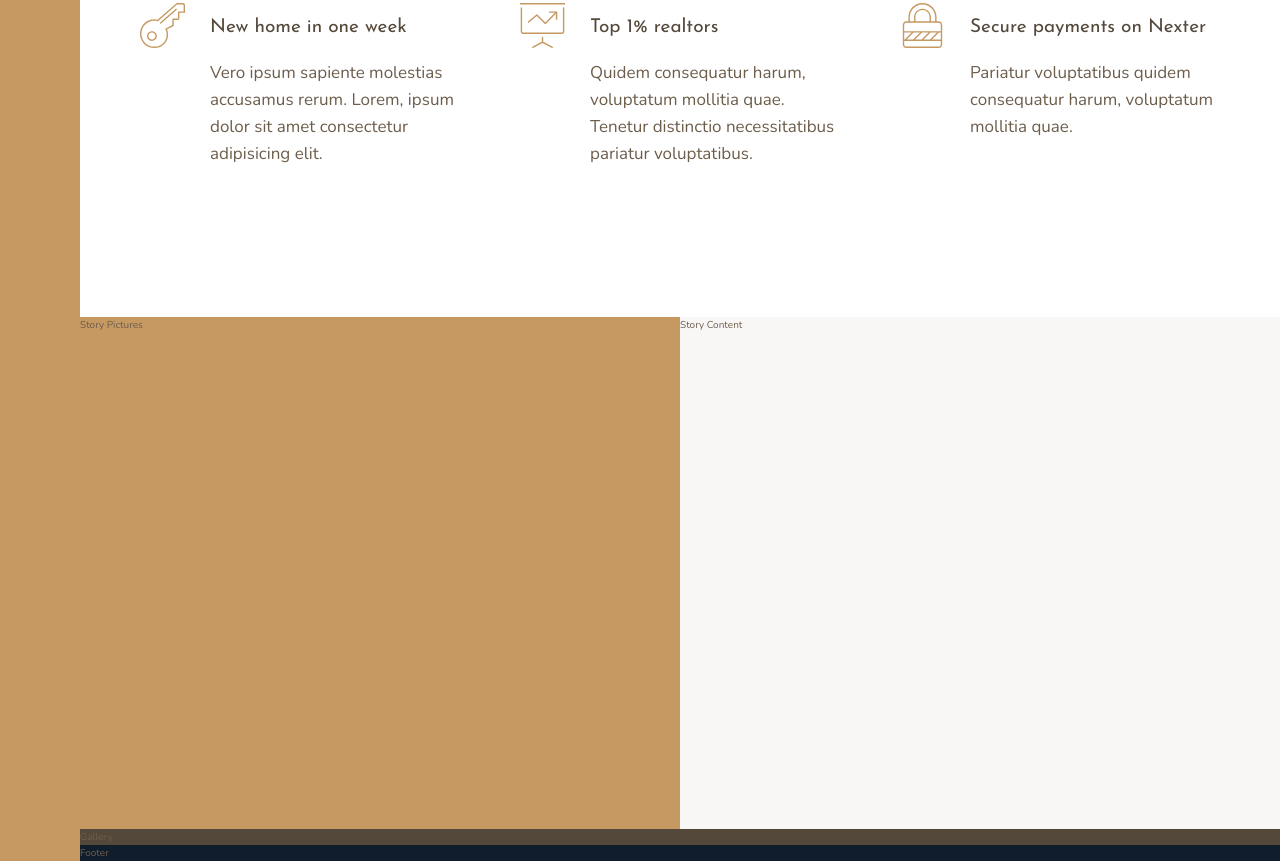
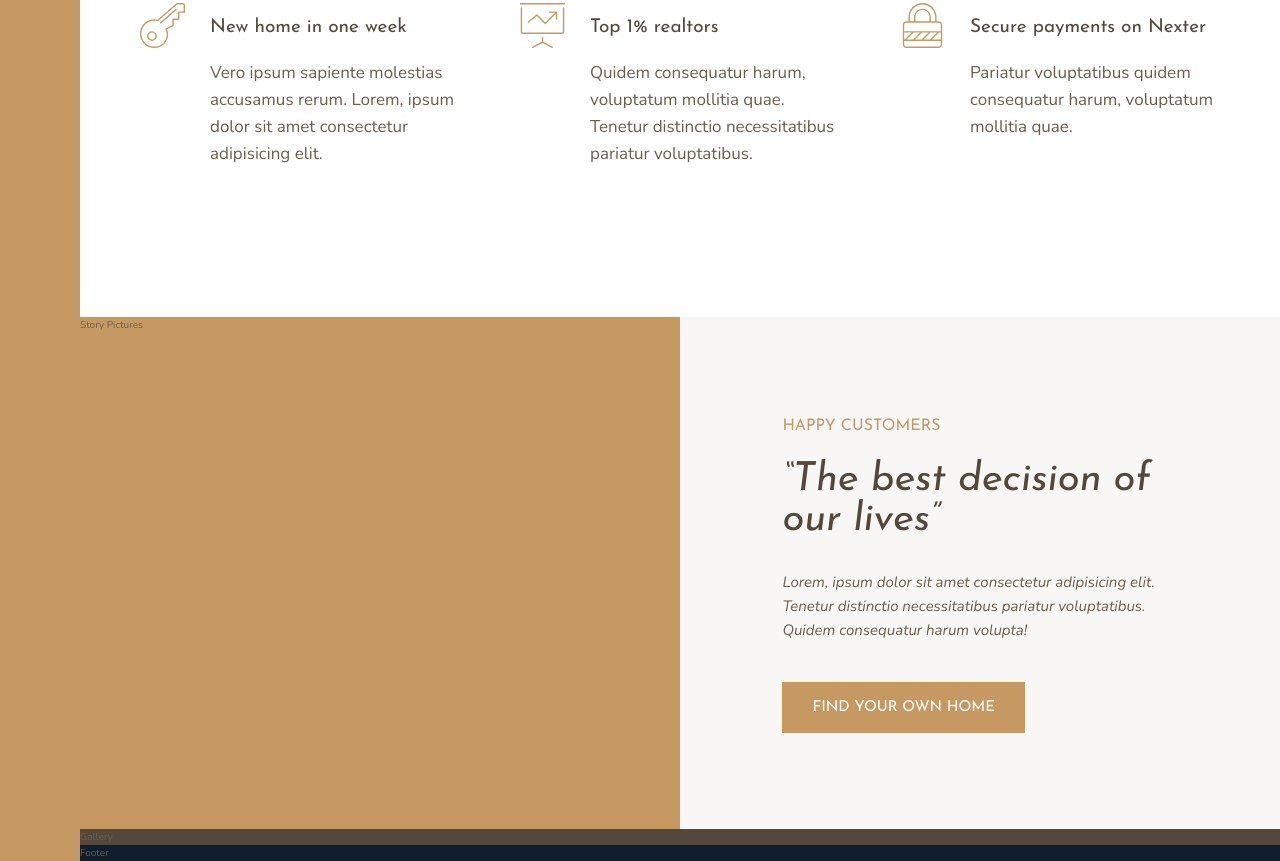
Before and after one commit to gavinquirk/nexter, a website: page index.html in a window 1280 px wide. Shown: the part 991-1852 px from the top of the page. Drawn offline with nearby package versions, Linux system fonts and the light colour scheme.

Commit message:
story content completed

```diff
--- a/index.html
+++ b/index.html
@@ -88,7 +88,11 @@
         </div>
 
         <div class="story__content">
-            Story Content
+            <h3 class="heading-3 mb-sm">Happy Customers</h3>
+            <h2 class="heading-2 heading-2--dark mb-md">&ldquo;The best decision of our lives&rdquo;</h2>
+            <p class="story__text">Lorem, ipsum dolor sit amet consectetur adipisicing elit.
+                Tenetur distinctio necessitatibus pariatur voluptatibus. Quidem consequatur harum volupta!</p>
+                <button class="btn">Find your own home</button>
         </div>
 
         <section class="homes">
--- a/sass/_story.scss
+++ b/sass/_story.scss
@@ -8,5 +8,24 @@
   &__content {
     background-color: $color-grey-light-1;
     grid-column: col-start 5 / full-end;
+
+    padding: 6rem 8vw;
+
+    // Flexbox solution
+    // display: flex;
+    // flex-direction: column;
+    // justify-content: center;
+    // align-items: flex-start;
+
+    // CSS Grid solution
+    display: grid;
+    align-content: center;
+    justify-items: start;
+  }
+
+  &__text {
+    font-size: 1.5rem;
+    font-style: italic;
+    margin-bottom: 4rem;
   }
 }
--- a/sass/_typography.scss
+++ b/sass/_typography.scss
@@ -9,21 +9,48 @@
 
 .heading-2 {
   @extend %heading;
+  font-size: 4rem;
+  font-style: italic;
+  line-height: 1;
+
+  &--light {color: $color-grey-light-1;}
+  &--dark {color: $color-grey-dark-1;}
 }
 
 .heading-3 {
   @extend %heading;
+  font-size: 1.6rem;
+  color: $color-primary;
+  text-transform: uppercase;
 }
 
 .heading-4 {
   @extend %heading;
   font-size: 1.9rem;
 
-  &--light {
-    color: $color-grey-light-1;
-  }
+  &--light {color: $color-grey-light-1;}
+  &--dark {color: $color-grey-dark-1;}
+}
 
-  &--dark {
-    color: $color-grey-dark-1;
+.btn {
+  background-color: $color-primary;
+  color: #fff;
+  border: none;
+  border-radius: 0;
+  font-family: $font-display;
+  font-size: 1.5rem;
+  text-transform: uppercase;
+  padding: 1.8rem 3rem;
+  cursor: pointer;
+  transition: all 0.2s;
+
+  &:hover {
+    background-color: $color-primary-dark;
   }
 }
+
+// HELPERS
+.mb-sm { margin-bottom: 2rem; }
+.mb-md { margin-bottom: 3rem; }
+.mb-lg { margin-bottom: 4rem; }
+.mb-hg { margin-bottom: 8rem; }
```
Also changed, not shown: css/style.css.
